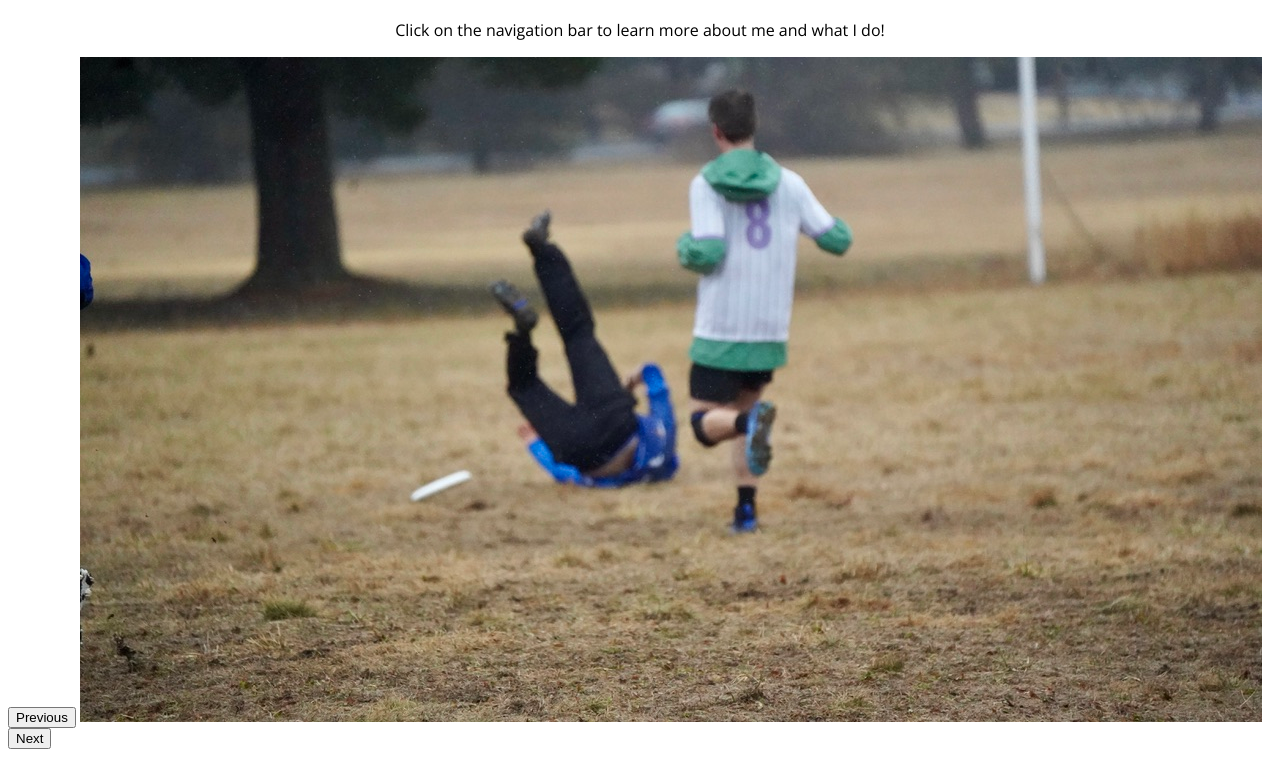
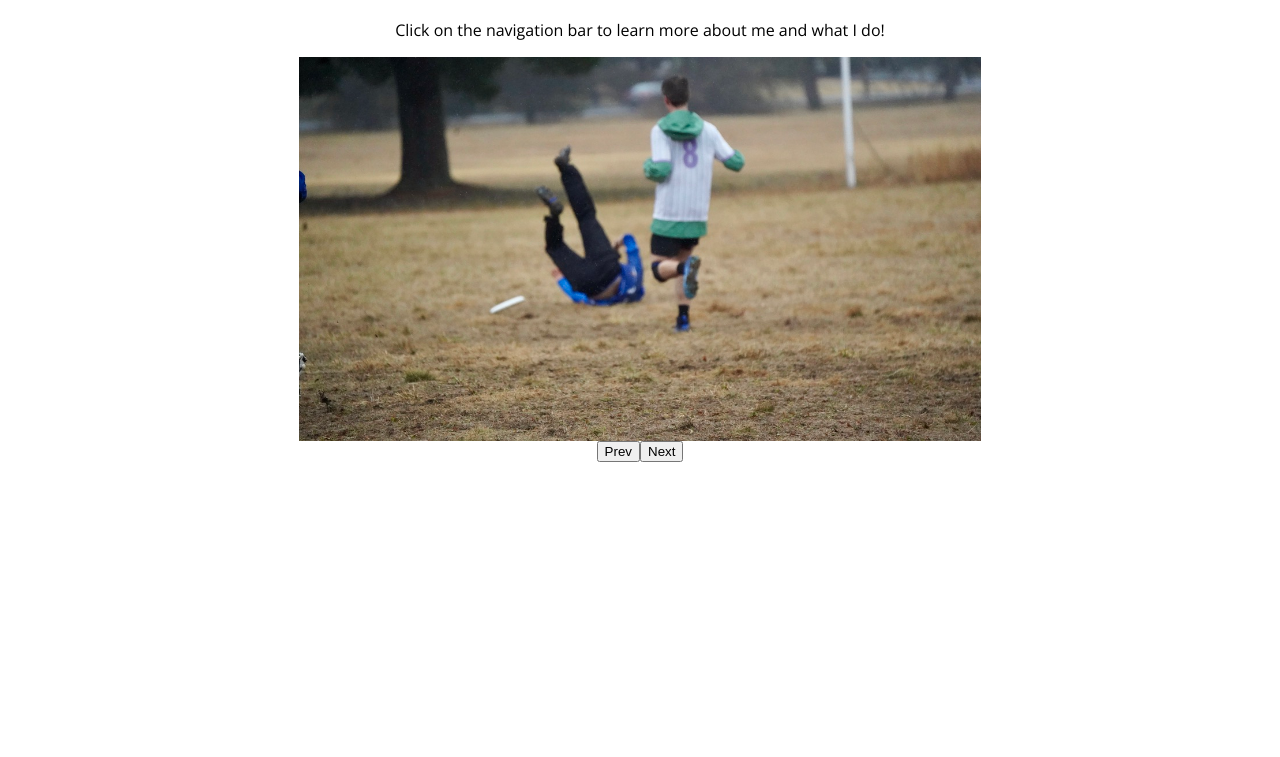
Before and after one commit to solanoalex/solanoalex.github.io, a plain HTML site: page index.html in a window 1280 px wide. Shown: the part 99-856 px from the top of the page. After the commit the page ends 800 px from the top, so only its background shows below. Drawn offline with nearby package versions, Linux system fonts and the light colour scheme.

Commit message:
centered slider image, need to debug next and prev button

```diff
--- a/index.html
+++ b/index.html
@@ -25,9 +25,11 @@
     <h1> Welcome to Alex's Portfolio!</h1>
     <p class="welcome_paragraph"> Click on the navigation bar to learn more about me and what I do!</p>
 
-    <button id="prevBtn"> Previous </button>
     <img id="sliderImage" src="images/image1.jpeg">
-    <button id="nextBtn"> Next </button>
+    <div class="button_box">
+        <button id="prevBtn"> Prev </button>
+        <button id="nextBtn"> Next </button>
+    </div>
     <script src="sliderImage.js"></script>
 
     <!-- <div>
--- a/sliderImage.js
+++ b/sliderImage.js
@@ -18,7 +18,7 @@ let nextButton = document.getElementById("nextBtn");
 nextButton.addEventListener('click', function(){
     let sliderImage = document.getElementById("sliderImage");
 
-    if(curr_idx === 6){
+    if(curr_idx === 5){
         curr_idx = -1;
     }
 
--- a/style1.css
+++ b/style1.css
@@ -1,6 +1,5 @@
 .nav_box {
     display: block;
-
     justify-items: center;
 }
 
@@ -31,7 +30,17 @@ h1 {
     text-align: center;
 }
 
+#sliderImage{
+    display: block;
+    height: 30vw;
+    margin-left: auto;
+    margin-right: auto;
+}
 
+.button_box{
+    display: flex;
+    justify-content: center;
+}
 /* body {
     background: lightgray;
 }
```
